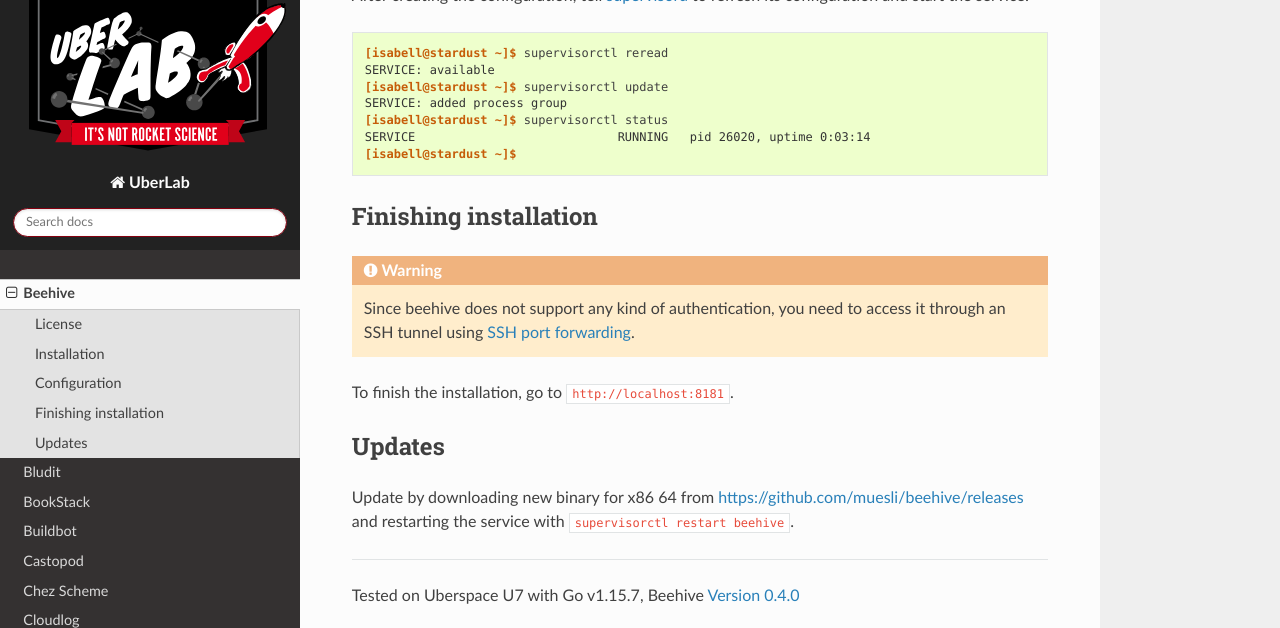
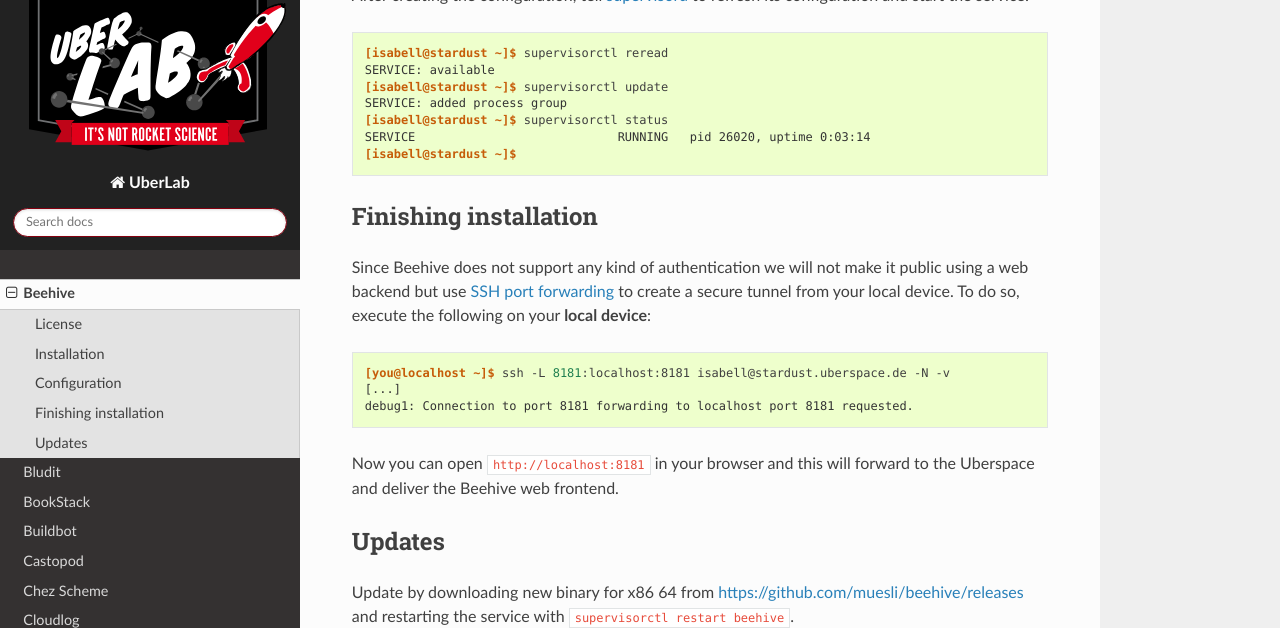
Before and after one commit to Uberspace/lab, a Sphinx documentation site: the page built from source/guide_beehive.rst, in a window 1280 px wide and 900 px high, scrolled down 2040 px, cut to the strip 0-628 px from the top of the window. Built offline with Sphinx 7.4.7 and the Read the Docs theme 2.0.0, drawn with Linux system fonts in a browser that asks for light colours.

Commit message:
[behive] explain in more detail how to use ssh port forwarding

```diff
--- a/source/guide_beehive.rst
+++ b/source/guide_beehive.rst
@@ -78,9 +78,18 @@
 Finishing installation
 ======================
 
-.. warning:: Since beehive does not support any kind of authentication, you need to access it through an SSH tunnel using `SSH port forwarding`_.
+Since Beehive does not support any kind of authentication we will not make it public using a web backend but use
+`SSH port forwarding`_ to create a secure tunnel from your local device. To do so, execute the following on your
+**local device**:
 
-To finish the installation, go to ``http://localhost:8181``.
+.. code-block:: console
+
+  [you@localhost ~]$ ssh -L 8181:localhost:8181 isabell@stardust.uberspace.de -N -v
+  [...]
+  debug1: Connection to port 8181 forwarding to localhost port 8181 requested.
+
+Now you can open ``http://localhost:8181`` in your browser and this will forward to the Uberspace and deliver the
+Beehive web frontend.
 
 Updates
 =======
```
